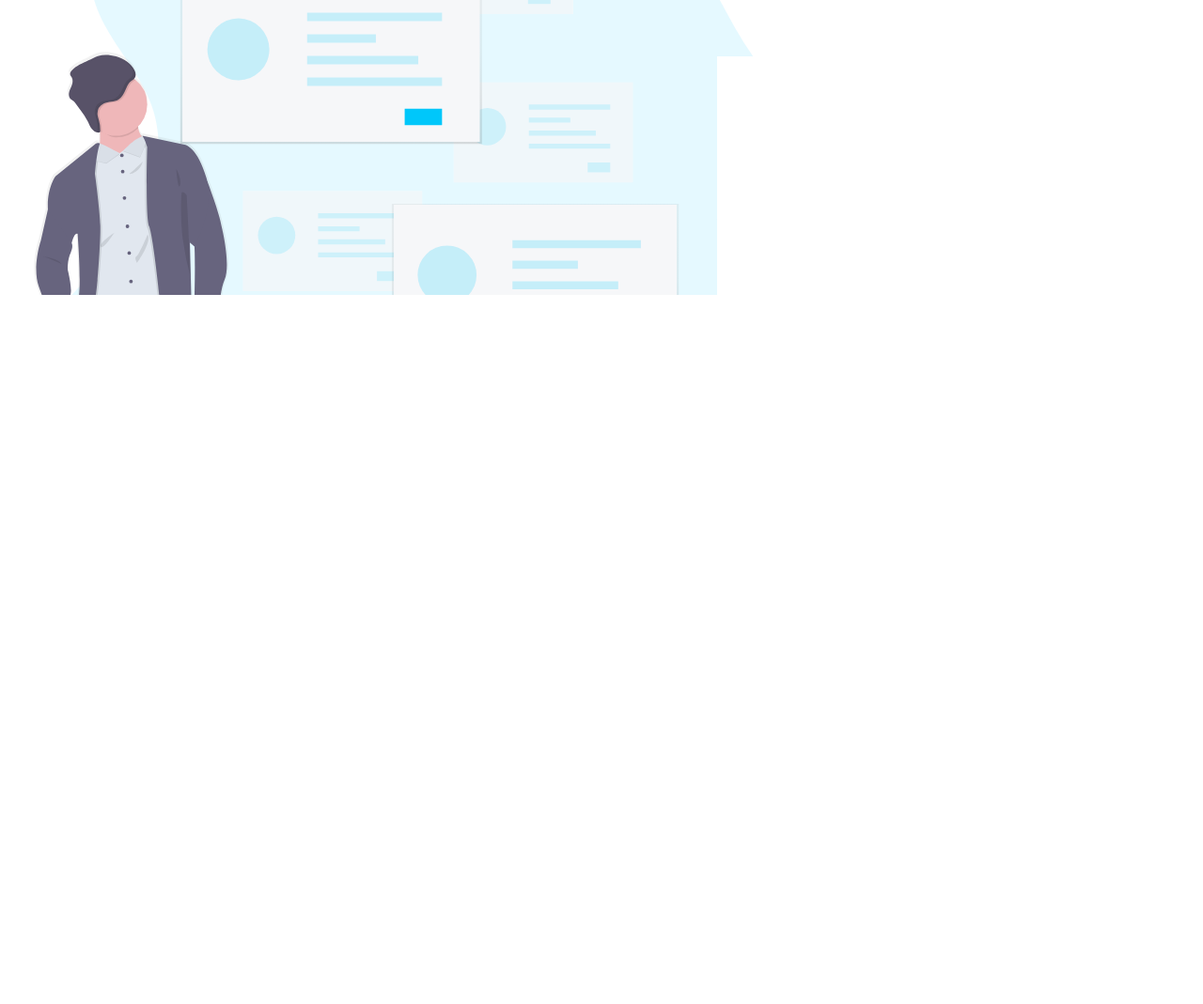
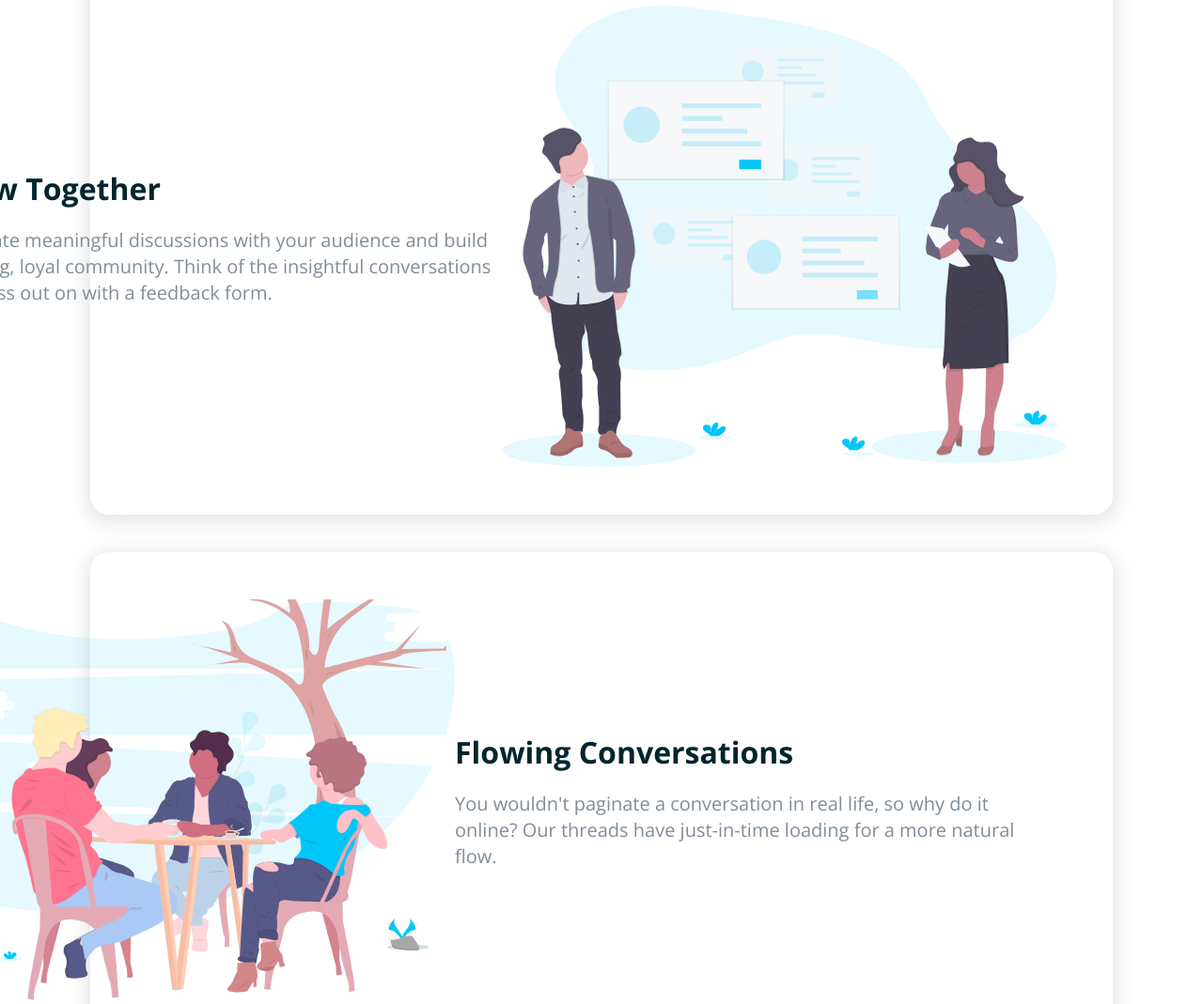
Before and after one commit to guiredev/projeto-huddle, a plain HTML site: page arquivos/index.html in a window 1280 px wide. Shown: the part 957-2026 px from the top of the page at 94% size. Drawn offline with nearby package versions, Linux system fonts and the light colour scheme.

Commit message:
estilização do main

```diff
--- a/arquivos/styles.css
+++ b/arquivos/styles.css
@@ -42,6 +42,7 @@ header{
     background-repeat: no-repeat;
     background-size: cover;
     background-color:hsl(193, 100%, 96%);
+    margin-bottom: 10rem;
 }
 
 .conteiner-header{
@@ -91,3 +92,55 @@ header h1{
     font-size: 1.6rem;
     padding: 1rem 3.5rem;
 }
+
+main{
+    display: flex;
+    flex-direction: column;
+    justify-content: center;
+    align-items: center;
+}
+
+.grow-together,
+.flowing-conversation,
+.your-users{
+    display: flex;
+    flex-direction: row-reverse;
+    justify-content: space-between;
+    align-items: center;
+    border-radius: 2rem;
+    box-shadow: 0rem 0.4rem 2rem 0.5rem rgba(0, 0, 0, 0.1);
+    width: 85%;
+    margin: 2rem 0;
+    padding: 5rem;
+}
+
+.grow-together img,
+.flowing-conversation img,
+.your-users img{
+    width: 60rem;
+}
+
+.text-grow-together,
+.text-your-users{
+    margin-left: 5rem;
+}
+
+.text-flowing-conversation{
+    margin-right: 5rem;
+}
+
+.grow-together h2, .flowing-conversation h2, .your-users h2{
+    font-family: 'Open Sans', sans-serif;
+    font-size: 3.2rem;
+    margin-bottom: 2rem;
+    font-weight: 700;
+    color: hsl(192, 100%, 9%);
+}
+
+.grow-together p, .flowing-conversation p, .your-users p{
+    font-family: 'Open Sans', sans-serif;
+    font-size: 2rem;
+    line-height: 2.8rem;
+    color: hsl(208, 11%, 55%);
+    width: 60rem;
+}
```
